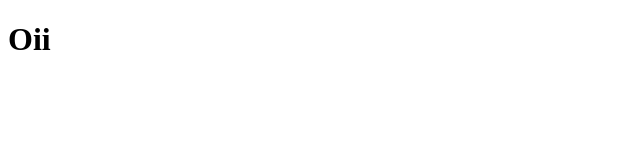
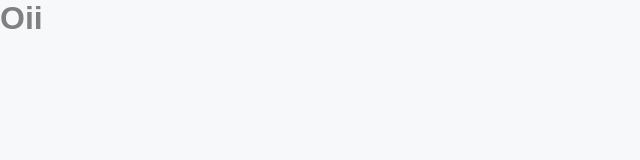
Before and after one commit to Adoilson-Freitas/Podcastr, a Next.js app: page / in a window 1280 px wide. Shown: the top 160 px of the page, without its empty margins (0-640 px from the left). Built offline with nearby package versions, Linux system fonts and the light colour scheme.

Commit message:
adding global styles

```diff
--- a/package.json
+++ b/package.json
@@ -10,7 +10,8 @@
   "dependencies": {
     "next": "10.1.3",
     "react": "17.0.2",
-    "react-dom": "17.0.2"
+    "react-dom": "17.0.2",
+    "sass": "^1.32.11"
   },
   "devDependencies": {
     "@types/node": "^14.14.41",
--- a/pages/_app.tsx
+++ b/src/pages/_app.tsx
@@ -1,3 +1,5 @@
+import '../styles/global.scss';
+
 function MyApp({ Component, pageProps }) {
   return <Component {...pageProps} />
 }
--- /dev/null
+++ b/src/styles/global.scss
@@ -0,0 +1,56 @@
+* {
+  margin: 0;
+  padding: 0;
+  box-sizing: border-box;
+}
+
+:root {
+  --white: #FFF;
+
+  --gray-50: #F7F8FA;
+  --gray-100: #E6E8EB;
+  --gray-200: #AFB2B1;
+  --gray-500: #808080;
+  --gray-800: #494D4B;
+
+  --green-500: #04D361;
+
+  --purple-300: #9F75FF;
+  --purple-400: #9164FA;
+  --purple-500: #8257E5;
+  --purple-800: #6F48C9;
+}
+
+@media (max-width: 1080px) {
+  html {
+    font-size: 93.75%; //15px
+  }
+}
+
+@media (max-width: 720px) {
+  html {
+    font-size: 87.5%; //14px
+  }
+}
+
+
+body {
+  background: var(--gray-50);
+}
+
+body, input, textarea, button {
+  font: 500 1rem sans-serif;
+  color: var(--gray-500);
+}
+
+h1 {
+  font-size: 2rem;
+}
+
+h2 {
+  font-size: 1.5rem;
+}
+
+button {
+  cursor: pointer;
+}
```
Also changed, not shown: src/pages/index.tsx (renamed from pages/index.tsx), 1 other file (tests, documents, lock files or other folders).
